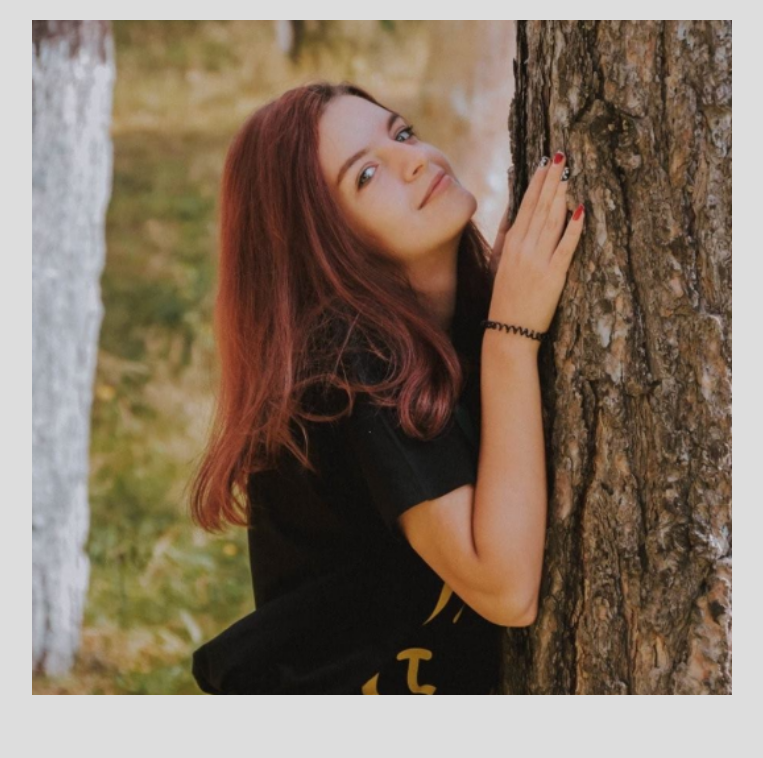
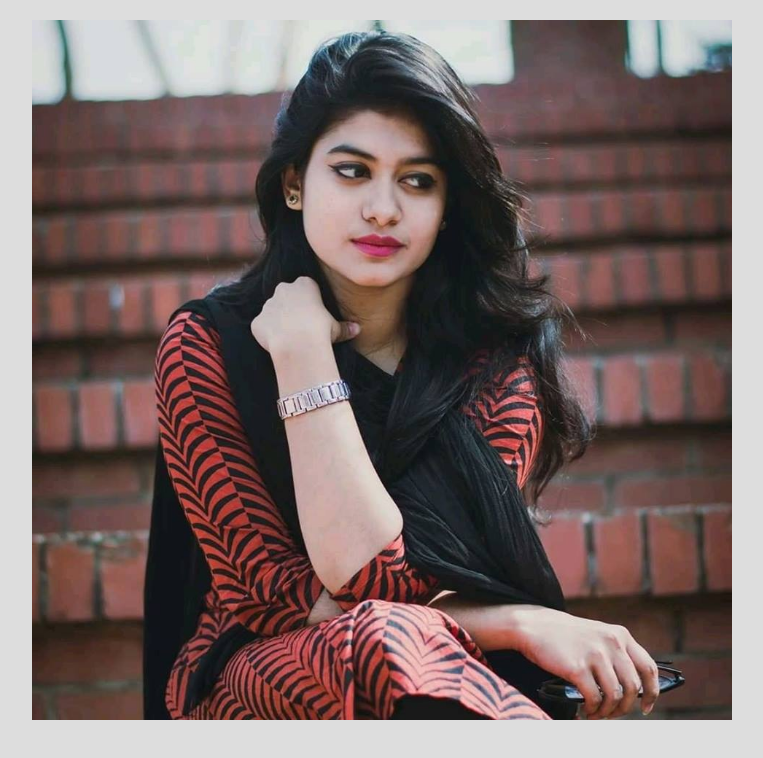
Before and after one commit to TusherEmran/marketing, a plain HTML site: page index.html in a window 1280 px wide. Shown: the whole page, without its empty margins (258-1021 px from the left). Drawn offline with Linux system fonts and the light colour scheme.

Commit message:
Update index.html

```diff
--- a/index.html
+++ b/index.html
@@ -31,7 +31,7 @@
     <div class="container-fluid">
         <div class="container" style="margin:0 auto;">
             <div class="row">
-                <div clas="col-md-4"><a href="https://www.fiverr.com/share/P24xxx"><img src="10.png" alt=""></a></div>
+                <div clas="col-md-4"><a href="https://www.fiverr.com/share/P24xxx"><img src="54729014_119531685866124_4732698023367278592_n.jpg" alt=""></a></div>
             </div>
         </div>
     </div>
```
